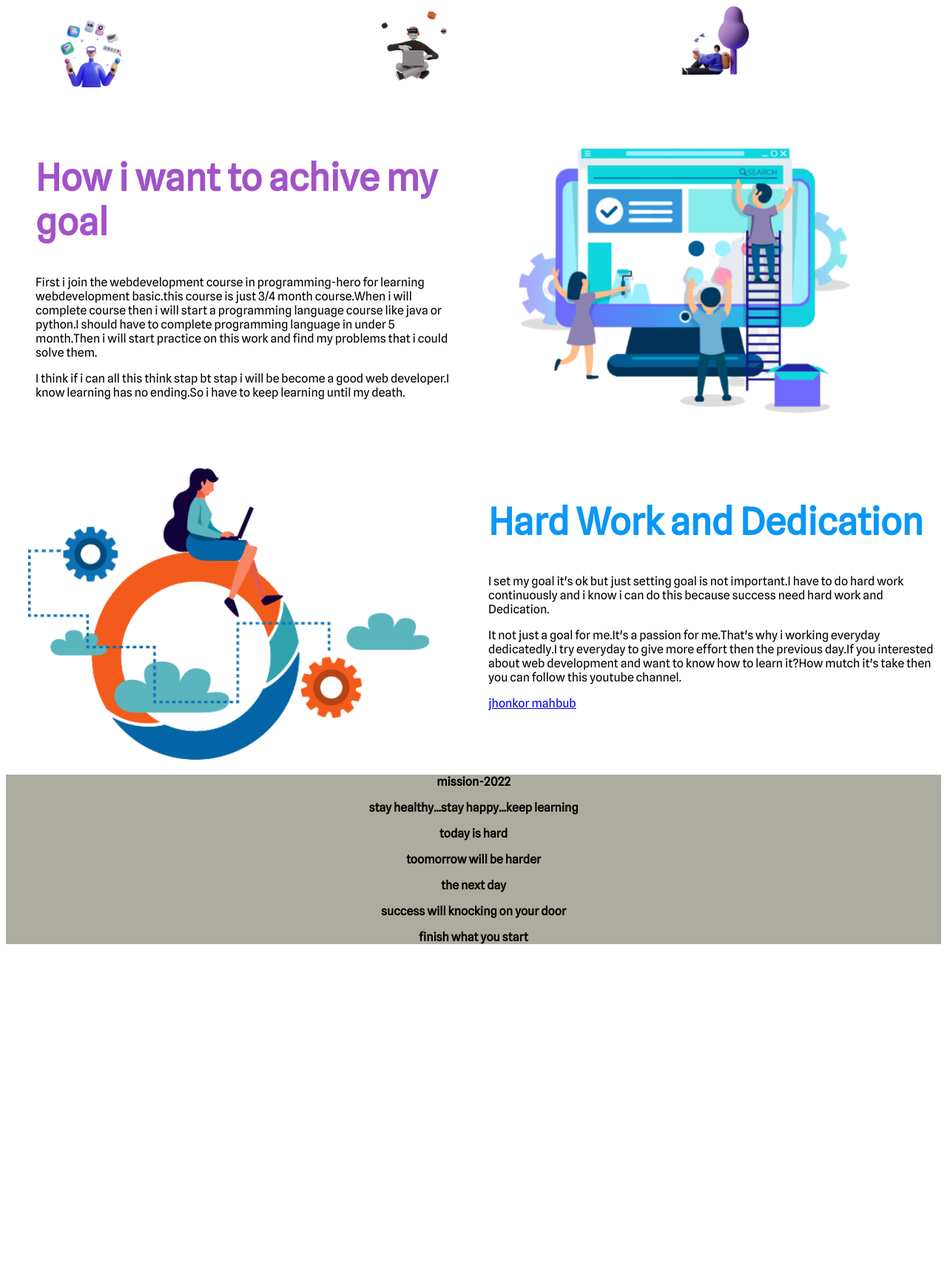
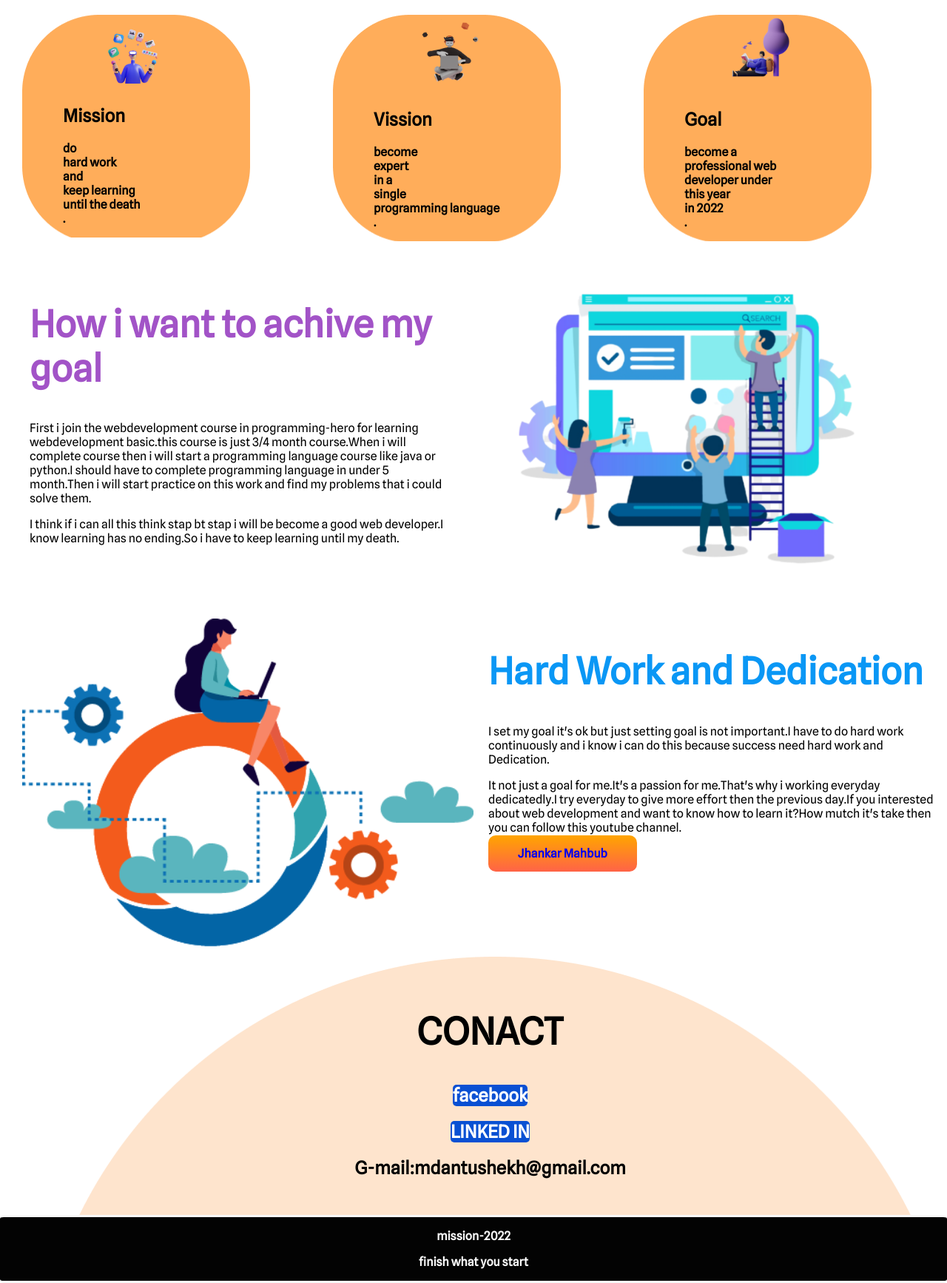
Before and after one commit to md-antu-shekh/mission-2022, a plain HTML site: page index.html in a window 1280 px wide. Shown: the part 646-2380 px from the top of the page at 74% size. Before the commit the page ends 1938 px from the top, so only its background shows below. Drawn offline with Linux system fonts and the light colour scheme.

Commit message:
link-add

```diff
--- a/index.html
+++ b/index.html
@@ -16,14 +16,18 @@
 </head>
 
 <body>
-    <section class="display-flex">
+    <section class="display-flex" id="first">
         <div class="first-page">
-            <h1>Stay <span class="blue">Focused</span> On</h1>
-            <h1><span>mission 2022</span></h1>
-            <h1>Become A <span class="perpal">Web developer</span></h1>
+            <div class="border">
+                <h1>Stay <span class="blue">Focused</span> On</h1>
+                <h1><span>mission 2022</span></h1>
+                <h1>Become A <span class="perpal">Web developer</span></h1>
+            </div>
             <p>Hi...my name is <b>MD ANTU SHEKH.</b>My 2022 mission is become a <b>web developer.</b>thats why i started
-                web development course in <a target="-blank"
-                    href="https://www.programming-hero.com/index.html">programming-hero</a>.</p>
+                web development course in programming-hero.
+            <p><a class="button" target="-blank" href="https://www.programming-hero.com/index.html">Programming-Hero</a>
+            </p>
+            </p>
             <p>I also make some plan to achieve my goal.If you want to know more about my 2022 mission then scroll
                 down.</p>
         </div>
@@ -31,11 +35,20 @@
     </section>
     <h1 class="second-heading">My <span>mission</span> in <span>2022</span></h1>
     <section class="display-flex">
-        <div class="second-page"><img src="second-1.png" alt=""></div>
-        <div class="second-page"><img src=" second-2.png" alt=""></div>
-        <div class="second-page"><img src=" second-3.png" alt=""></div>
+        <div class="second-page"><img src="second-1.png" alt="">
+            <h2>Mission</h2>
+            <p>do <br>hard work<br> and <br>keep learning<br> until the death<br>.</p>
+        </div>
+        <div class="second-page"><img src=" second-2.png" alt="">
+            <h2>Vission</h2>
+            <p>become<br> expert <br>in a<br> single<br> programming language<br>.</p>
+        </div>
+        <div class="second-page"><img src=" second-3.png" alt="">
+            <h2>Goal</h2>
+            <p>become a<br> professional web<br> developer under <br>this year<br>in 2022<br>.</p>
+        </div>
     </section>
-    <section class="display-flex">
+    <section class="display-flex" id="forth">
 
         <div class="fourth-page">
             <h1><span class="perpal">How i want to achive my goal</span></h1>
@@ -48,7 +61,7 @@
         </div>
         <div class="fourth-page"><img src="fourth.png" alt=""></div>
     </section>
-    <section class="display-flex">
+    <section class="display-flex" id="">
         <div class="third-page"><img src="third.png" alt=""></div>
         <div class="third-page">
             <h1><span class="blue">Hard Work and Dedication</span></h1>
@@ -58,24 +71,24 @@
             <p>It not just a goal for me.It's a passion for me.That's why i working everyday dedicatedly.I try everyday
                 to give more effort then the previous day.If you interested about web development and want to know how
                 to learn it?How mutch it's take then you can follow this youtube channel.</p>
-            <p id="box"><a target="-blank" href="https://youtu.be/XU0FYlY9_E0">jhonkor mahbub</a></p>
+            <p id="box"><a class="button" target="-blank" href="https://youtu.be/XU0FYlY9_E0">Jhankar Mahbub</a></p>
         </div>
     </section>
 
-    <section>
-        <div></div>
-        <div></div>
-        <div></div>
-        <div></div>
+    <section id="fifth">
+        <h1 id="blue">CONACT</h1>
+        <h2><a id="facebook-button" target="-blank" href="https://www.facebook.com/mdantu.shekh.7">facebook</a></h2>
+        <h2><a id="facebook-button" target="-blank"
+                href="https://www.linkedin.com/in/md-antu-shekh-37a80322a?lipi=urn%3Ali%3Apage%3Ad_flagship3_profile_view_base_contact_details%3BRmRpZOprTsKuZgU1o8NkGg%3D%3D">LINKED
+                IN</a></h2>
+        <h2>G-mail:mdantushekh@gmail.com</h2>
+
+
     </section>
     <footer class="last-page">
         <b>
             <P>mission-2022</P>
-            <p>stay healthy...stay happy...keep learning</p>
-            <p>today is hard</p>
-            <p>toomorrow will be harder</p>
-            <p>the next day</p>
-            <p>success will knocking on your door</p>
+
             <p>finish what you start</p>
         </b>
 
--- a/style.css
+++ b/style.css
@@ -1,19 +1,27 @@
 body{font-family: 'Merriweather', serif;
     font-family: 'Pacifico', cursive;
-    font-family: 'Spline Sans', sans-serif;}
+    font-family: 'Spline Sans', sans-serif;
+margin: 0;}
 h1{font-size: 50px;}
 .display-flex{display: flex;
 margin: 10px;}
+#first{background-image: url(top-banner.png);
+background-repeat: no-repeat;}
 .first-page{width: 50%;
 padding: 20px;}
 .first-page img{width: 100%;}
 span{color: rgb(247, 77, 10);}
 .blue{color: rgb(10, 151, 245);}
+.button{text-decoration: none;
+background-image: linear-gradient(orange,tomato);
+padding: 15px 40px;
+border-radius: 10px;
+font-weight: 600;}
 .second-page img{width: 30%;
 padding-left: 50px;
 }
 .second-heading{text-align: center;}
-.third-page img{width: 90%;}
+.third-page img{width: 100%;}
 .third-page{width: 50%;
 padding-left: 20px;}
 #box{border-color: orangered;}
@@ -23,6 +31,36 @@ padding: 30px;}
 padding: 30px;}
 .perpal{color: rgb(162, 83, 199);}
 
-.last-page{color: rgb(8, 1, 1);
-background-color: rgb(172, 173, 159);
-text-align: center;}
+.last-page{color: rgb(250, 250, 250);
+background-color: rgb(3, 3, 3);
+text-align: center;
+border-radius: 5px;
+border-top: solid;
+border-bottom: solid;}
+.border{
+    border-left: solid;
+    border-image: linear-gradient(blue,cyan);
+    border-image-slice: 1;
+}
+.second-page{
+    background-image: url(shape-3.jpg);
+background-repeat: no-repeat;
+width: 60%;
+height: 50%;
+padding-left: 55px;
+margin-left: 20px;
+font-weight: 700;}
+#forth{
+background-repeat: no-repeat;
+}
+#fifth{background-image: url(shape-5.png);
+text-align: center;
+padding: 30px;
+background-repeat: no-repeat;
+margin-left: 45px;}
+#facebook-button{
+    background-color: rgb(9, 80, 211);
+    text-decoration: none;
+    color: rgb(255, 255, 255);
+    border-radius: 5px;
+}
```
Also changed, not shown: dream-bg.png (added), exp-bg.png (added), shape-3.jpg (renamed from shape-3.png), top-banner.png (added).
